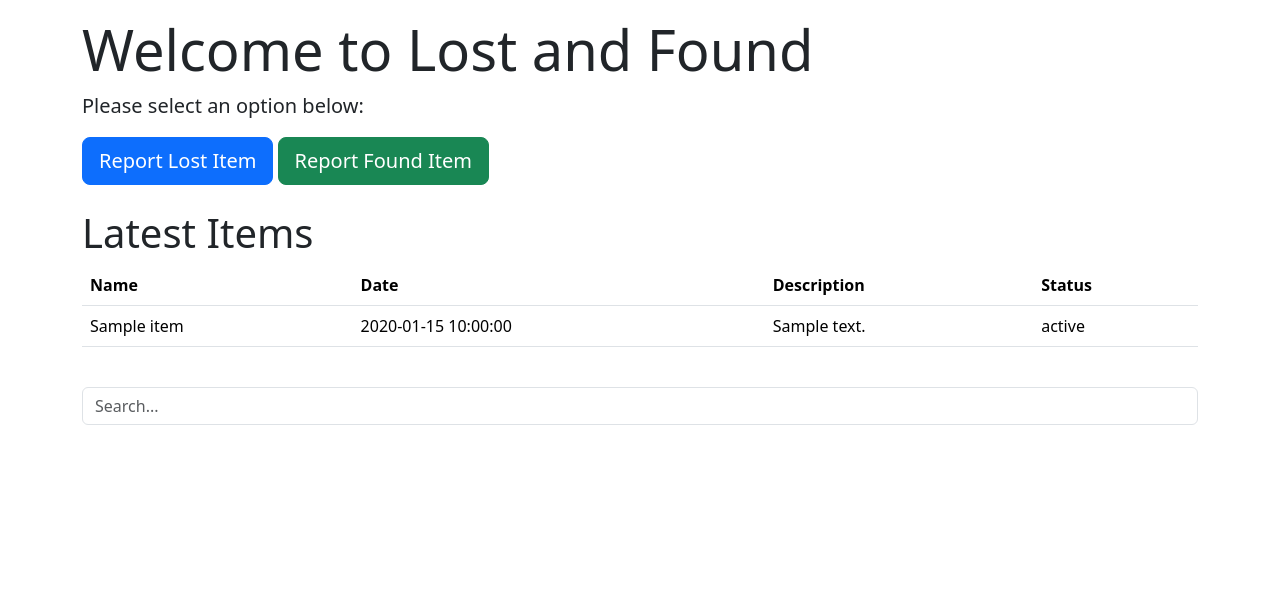
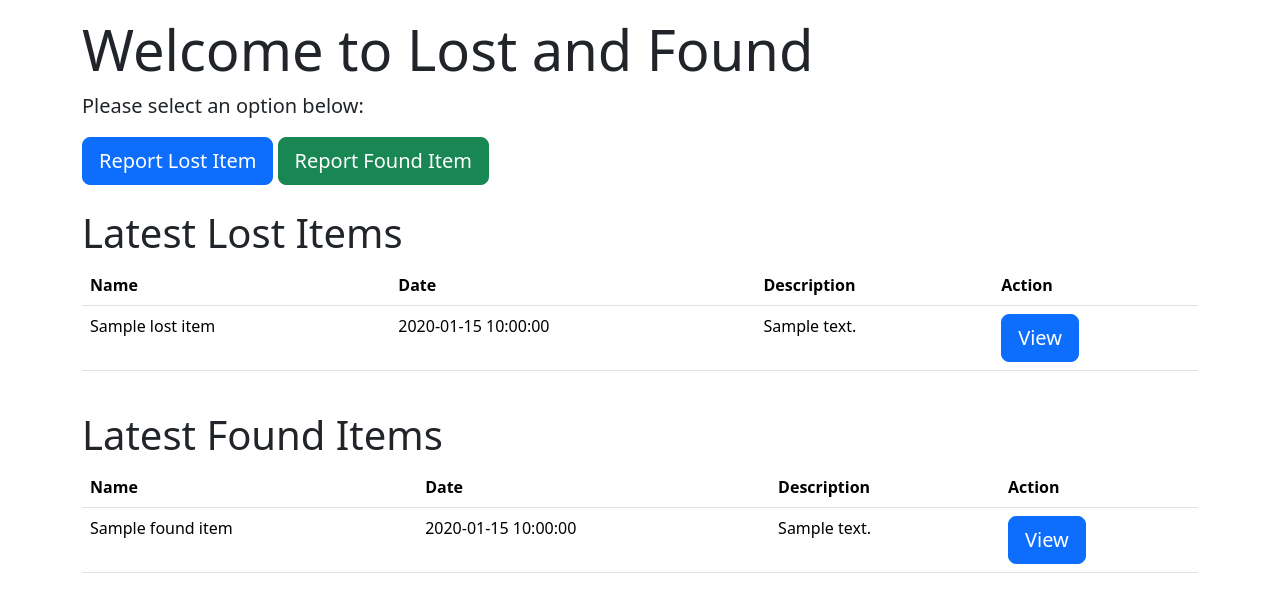
Before and after one commit to shehan-welagedara/lost-and-found, a Flask app: template templates/index.html in a window 1280 px wide. Shown: the top 612 px of the page. Run offline with Flask 3, Linux system fonts and the light colour scheme; the template is opened without the code that fills it: most values are stand-ins (such as "Sample title", 1, 10 or a date in 2020).

Commit message:
Complete the basic requirements in the application
+ Add submit forums for each lost and found items.
+ Add readme.md file.
+ Add view items dynamic page

```diff
--- a/app.py
+++ b/app.py
@@ -1,14 +1,15 @@
-from flask import Flask, render_template, request, redirect, url_for
+from flask import Flask, render_template, request, redirect, url_for, jsonify
 from database import engine
 from sqlalchemy import text
-from database import load_latest_items
+import base64
+from flask import request
 
 app = Flask(__name__)
+
 
 def load_lost_items():
     with engine.connect() as conn:
         result = conn.execute(text("SELECT * FROM `lost_items`"))
-        # Get column names
         columns = result.keys()
 
         result_lost = []
@@ -19,7 +20,6 @@ def load_lost_items():
 def load_found_items():
     with engine.connect() as conn:
         result = conn.execute(text("SELECT * FROM `found_items`"))
-        # Get column names
         columns = result.keys()
 
         result_found = []
@@ -27,36 +27,64 @@ def load_found_items():
             result_found.append(dict(zip(columns, row)))
         return result_found
 
-def load_lost_and_found():
-    with engine.connect() as conn:
-        result = conn.execute(text("SELECT * FROM `lost_and_found`"))
-        # Get column names
-        columns = result.keys()
-
-        result_items = []
-        for row in result.fetchall():
-            result_items.append(dict(zip(columns, row)))
-        return result_items
-
 def insert_lost_item(name, location, date, description, contact, photo):
     with engine.connect() as conn:
         query = text("INSERT INTO lost_items (name, location, date, description, contact_number, photo) VALUES (:name, :location, :date, :description, :contact, :photo)")
         conn.execute(query, {"name": name, "location": location, "date": date, "description": description, "contact": contact, "photo": photo})
-        conn.commit()  # Commit the transaction
+        conn.commit()
 
-# Define function to insert data into found_items table
 def insert_found_item(name, location, date, description, contact, photo):
     with engine.connect() as conn:
         query = text("INSERT INTO found_items (name, location, date, description, contact_number, photo) VALUES (:name, :location, :date, :description, :contact, :photo)")
         conn.execute(query, {"name": name, "location": location, "date": date, "description": description, "contact": contact, "photo": photo})
-        conn.commit()  # Commit the transaction
+        conn.commit()
+
+def load_latest_lost_items():
+    with engine.connect() as conn:
+        query = text("SELECT * FROM lost_items ORDER BY date DESC LIMIT 10")
+        result = conn.execute(query)
+        columns = result.keys()
+        lost_items = [dict(zip(columns, row)) for row in result.fetchall()]
+        return lost_items
+
+def load_latest_found_items():
+    with engine.connect() as conn:
+        query = text("SELECT * FROM found_items ORDER BY date DESC LIMIT 10")
+        result = conn.execute(query)
+        columns = result.keys()
+        found_items = [dict(zip(columns, row)) for row in result.fetchall()]
+        return found_items
 
 @app.route('/')
 def index():
-    latest_items = load_latest_items()
-    return render_template('index.html', latest_items=latest_items)
+    latest_lost_items = load_latest_lost_items()
+    latest_found_items = load_latest_found_items()
+    return render_template('index.html', latest_lost_items=latest_lost_items, latest_found_items=latest_found_items)
 
-from flask import request
+@app.route('/item/lost/<int:item_id>')
+def view_lost_item(item_id):
+    with engine.connect() as conn:
+        query = text("SELECT * FROM lost_items WHERE id = :item_id")
+        result = conn.execute(query, {"item_id": item_id})
+        columns = result.keys()
+        item_details = dict(zip(columns, result.fetchone()))
+        return render_template('item_details.html', item_details=item_details)
+
+@app.route('/item/found/<int:item_id>')
+def view_found_item(item_id):
+    with engine.connect() as conn:
+        query = text("SELECT * FROM found_items WHERE id = :item_id")
+        result = conn.execute(query, {"item_id": item_id})
+        columns = result.keys()
+        item_details = dict(zip(columns, result.fetchone()))
+        return render_template('item_details.html', item_details=item_details)
+
+@app.template_filter('b64encode')
+def b64encode_filter(data):
+    if data:
+        return base64.b64encode(data).decode('utf-8')
+    else:
+        return None
 
 @app.route('/report_lost', methods=['GET', 'POST'])
 def report_lost():
@@ -67,27 +95,20 @@ def report_lost():
         description = request.form['description']
         contact = request.form['contact']
 
-        # Check if the 'itemPhoto' field exists in the request.files
         if 'itemPhoto' in request.files:
             photo = request.files['itemPhoto'].read()
-            # Process the photo data
         else:
-            photo = None  # Set to None if no photo provided
+            photo = None
 
-        # Now you can insert the data into the database
         insert_lost_item(name, location, date, description, contact, photo)
 
-        # Redirect to index page after successful submission
         return redirect(url_for('index'))
 
     return render_template('report_lost.html')
 
-
 @app.route('/report_found', methods=['GET', 'POST'])
 def report_found():
-    # Handle form submission
     if request.method == 'POST':
-        # Get form data
         name = request.form['name']
         location = request.form['location']
         date = request.form['date']
@@ -95,25 +116,11 @@ def report_found():
         contact = request.form['contact']
         photo = request.files['itemPhoto'].read()
 
-        # Insert data into found_items table
         insert_found_item(name, location, date, description, contact, photo)
 
-        # Redirect to index page
         return redirect(url_for('index'))
 
     return render_template('report_found.html')
 
-@app.route('/latest_items')
-def latest_items_list():
-    latest_items = load_lost_and_found()  # Assuming this function returns combined data from lost and found items
-    return render_template('latest_items.html', latest_items=latest_items)
-
-@app.route('/item/<int:item_id>')
-def item_details(item_id):
-    # Placeholder code to retrieve item details from the database
-    # For now, let's assume we have a function to fetch item details
-    item = {"id": item_id, "name": "Sample Item", "date": "2024-02-10", "description": "Sample description", "status": "Lost"}
-    return render_template('item_details.html', item=item)
-
 if __name__ == '__main__':
     app.run(debug=True)
--- a/database.py
+++ b/database.py
@@ -2,15 +2,6 @@ from sqlalchemy import create_engine
 from sqlalchemy import text
 
 # Replace 'username', 'password', 'hostname', and 'database_name' with your actual MySQL credentials and database name
-SQLALCHEMY_DATABASE_URI = 'mysql+pymysql://username:password@hostname/database_name'
+#SQLALCHEMY_DATABASE_URI = 'mysql+pymysql://welagedara:shehan@35.223.166.86/lost_and_found_db'
+SQLALCHEMY_DATABASE_URI = 'mysql+pymysql://root:shehan@localhost/lost_and_found_db'
 engine = create_engine(SQLALCHEMY_DATABASE_URI)
-
-def load_latest_items():
-    with engine.connect() as conn:
-        query = text("SELECT name, date, description, 'Lost' AS status FROM lost_items UNION SELECT name, date, description, 'Found' AS status FROM found_items ORDER BY date DESC LIMIT 10")
-        result = conn.execute(query)
-        columns = result.keys()
-        result_items = []
-        for row in result.fetchall():
-            result_items.append(dict(zip(columns, row)))
-        return result_items
--- a/templates/index.html
+++ b/templates/index.html
@@ -4,7 +4,6 @@
     <meta charset="UTF-8">
     <meta name="viewport" content="width=device-width, initial-scale=1.0">
     <title>Lost and Found</title>
-    <!-- Add Bootstrap CSS link -->
     <link href="https://cdn.jsdelivr.net/npm/bootstrap@5.3.2/dist/css/bootstrap.min.css" rel="stylesheet">
 </head>
 <body>
@@ -18,37 +17,61 @@
 
         <div class="row mt-4">
             <div class="col">
-                <h1>Latest Items</h1>
+                <h1>Latest Lost Items</h1>
                 <table class="table">
                     <thead>
                         <tr>
                             <th>Name</th>
                             <th>Date</th>
                             <th>Description</th>
-                            <th>Status</th>
+                            <th>Action</th>
                         </tr>
                     </thead>
                     <tbody>
-                        {% for item in latest_items %}
+                        {% for lost_item in latest_lost_items %}
                         <tr>
-                            <td>{{ item.name }}</td>
-                            <td>{{ item.date }}</td>
-                            <td>{{ item.description }}</td>
-                            <td>{{ item.status }}</td>
+                            <td>{{ lost_item.name }}</td>
+                            <td>{{ lost_item.date }}</td>
+                            <td>{{ lost_item.description }}</td>
+                            <td>
+                                <a href="{{ url_for('view_lost_item', item_id=lost_item.id) }}" class="btn btn-primary btn-lg">View</a>
+                            </td>
                         </tr>
                         {% endfor %}
                     </tbody>
                 </table>
             </div>
         </div>
+
         <div class="row mt-4">
             <div class="col">
-                <input type="text" class="form-control" id="search-input" placeholder="Search...">
+                <h1>Latest Found Items</h1>
+                <table class="table">
+                    <thead>
+                        <tr>
+                            <th>Name</th>
+                            <th>Date</th>
+                            <th>Description</th>
+                            <th>Action</th> <!-- New column for the View button -->
+                        </tr>
+                    </thead>
+                    <tbody>
+                        {% for found_item in latest_found_items %}
+                        <tr>
+                            <td>{{ found_item.name }}</td>
+                            <td>{{ found_item.date }}</td>
+                            <td>{{ found_item.description }}</td>
+                            <td>
+                                <!-- View button for each found item -->
+                                <a href="{{ url_for('view_found_item', item_id=found_item.id) }}" class="btn btn-primary btn-lg">View</a>
+                            </td>
+                        </tr>
+                        {% endfor %}
+                    </tbody>
+                </table>
             </div>
         </div>
     </div>
-
-    <!-- Add Bootstrap JS script link -->
     <script src="https://cdn.jsdelivr.net/npm/bootstrap@5.3.2/dist/js/bootstrap.bundle.min.js"></script>
 </body>
 </html>
--- a/templates/report_found.html
+++ b/templates/report_found.html
@@ -4,12 +4,11 @@
     <meta charset="UTF-8">
     <meta name="viewport" content="width=device-width, initial-scale=1.0">
     <title>Report Found Item</title>
-    <!-- Add Bootstrap CSS link -->
     <link href="https://cdn.jsdelivr.net/npm/bootstrap@5.3.2/dist/css/bootstrap.min.css" rel="stylesheet">
 </head>
 <body>
     <div class="container">
-        <h1>Report {% if request.path == '/report_found' %}Lost{% else %}Found{% endif %} Item</h1>
+        <h1>Report {% if request.path == '/report_found' %}Found{% else %}Lost{% endif %} Item</h1>
         <form form action="{{ url_for('report_found') }}" method="post" enctype="multipart/form-data">
             <div class="mb-3">
                 <label for="name" class="form-label">Name</label>
@@ -38,8 +37,6 @@
             <button type="submit" class="btn btn-primary">Submit</button>
         </form>
     </div>
-
-    <!-- Add Bootstrap JS script link -->
     <script src="https://cdn.jsdelivr.net/npm/bootstrap@5.3.2/dist/js/bootstrap.bundle.min.js"></script>
 </body>
 </html>
--- a/templates/report_lost.html
+++ b/templates/report_lost.html
@@ -4,13 +4,12 @@
     <meta charset="UTF-8">
     <meta name="viewport" content="width=device-width, initial-scale=1.0">
     <title>Report Lost Item</title>
-    <!-- Add Bootstrap CSS link -->
     <link href="https://cdn.jsdelivr.net/npm/bootstrap@5.3.2/dist/css/bootstrap.min.css" rel="stylesheet">
 </head>
 <body>
     <div class="container">
         <h1>Report {% if request.path == '/report_lost' %}Lost{% else %}Found{% endif %} Item</h1>
-        <form action="{{ url_for('report_lost') }}" method="post" enctype="multipart/form-data">>
+        <form action="{{ url_for('report_lost') }}" method="post" enctype="multipart/form-data">
             <div class="mb-3">
                 <label for="name" class="form-label">Name</label>
                 <input type="text" class="form-control" id="name" name="name" required>
@@ -38,8 +37,6 @@
             <button type="submit" class="btn btn-primary">Submit</button>
         </form>
     </div>
-
-    <!-- Add Bootstrap JS script link -->
     <script src="https://cdn.jsdelivr.net/npm/bootstrap@5.3.2/dist/js/bootstrap.bundle.min.js"></script>
 
 </body>
```
Also changed, not shown: templates/item_details.html (+19 -8 lines), templates/latest_items.html (deleted, +0 -38 lines), README.md.
